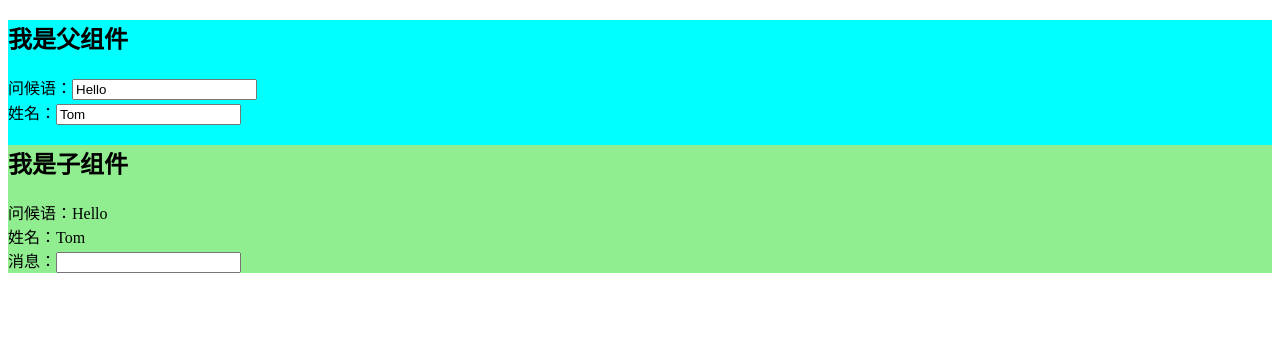
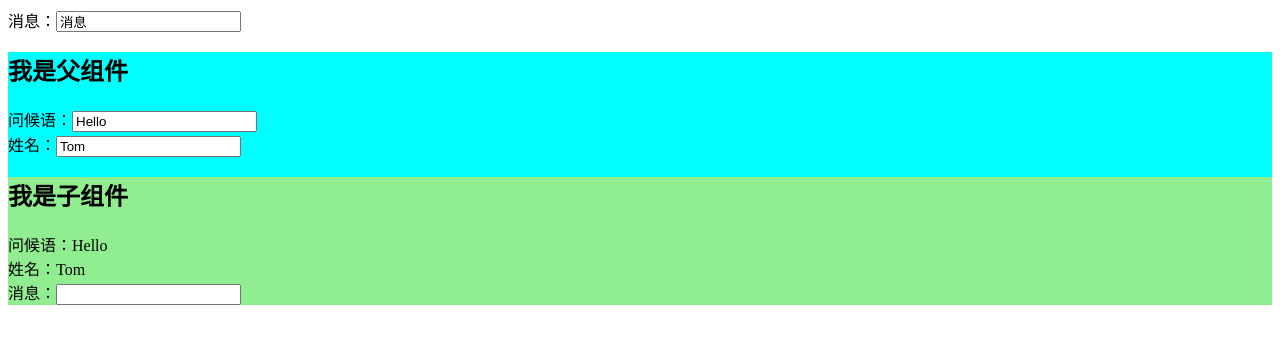
Before and after one commit to MLKG/Ang4, an Angular app: page / in a window 1280 px wide. Shown: the top 344 px of the page. Built offline with nearby package versions, Linux system fonts and the light colour scheme.

Commit message:
第6章：第7节ngDoCheck钩子及变更检测

```diff
--- a/src/app/app.component.html
+++ b/src/app/app.component.html
@@ -9,7 +9,7 @@
 <app-order [stockCode]="stock" [amount]="100"></app-order>-->
 <!--<app-price-quote (buy)="buyHandler($event)"></app-price-quote>
 <app-order [priceQuote]="newPriceQuote"></app-order>-->
-<!--<app-life [titleName]="title"></app-life>-->
+<app-life [titleName]="title"></app-life>
 <!--<div>
   这里是报价组件外部，<br>股票代码是{{newPriceQuote.stockCode}},股票价格是{{newPriceQuote.lastPrice | number: '.2-2'}}
 </div>-->
--- a/src/app/child/child.component.ts
+++ b/src/app/child/child.component.ts
@@ -1,11 +1,11 @@
-import {Component, Input, OnChanges, OnInit, SimpleChanges} from '@angular/core';
+import {Component, DoCheck, Input, OnChanges, OnInit, SimpleChanges} from '@angular/core';
 
 @Component({
   selector: 'app-child',
   templateUrl: './child.component.html',
   styleUrls: ['./child.component.css']
 })
-export class ChildComponent implements OnInit, OnChanges {
+export class ChildComponent implements OnInit, OnChanges, DoCheck {
   @Input()
   greeting: string;
   @Input()
@@ -13,6 +13,9 @@ export class ChildComponent implements OnInit, OnChanges {
     name: string
   };
   message: string;
+  oldUserName: string;
+  changeDetected = false;
+  noChangeCount = 0;
   constructor() { }
 
   ngOnInit() {
@@ -21,5 +24,19 @@ export class ChildComponent implements OnInit, OnChanges {
     console.log(changes);
     console.log(JSON.stringify(changes, null, 2));
   }
+  ngDoCheck(): void {
+    if (this.user.name !== this.oldUserName) {
+      this.changeDetected = true;
+      console.log('DoCheck: user.name从' + this.oldUserName + '变为' + this.user.name);
+      this.oldUserName = this.user.name;
+    }
+    if (this.changeDetected) {
+      this.noChangeCount = 0;
+    } else {
+      this.noChangeCount ++;
+      console.log('DoCheck: user.name没变化时ngDoCheck方法以及被调用' + this.noChangeCount + '次');
+    }
+    this.changeDetected = false;
+  }
 
 }
--- a/src/app/life/life.component.html
+++ b/src/app/life/life.component.html
@@ -1,3 +1,3 @@
-<p>
-  life works!
-</p>
+<div>
+  <div>消息：<input type="text" [(ngModel)]="message"></div>
+</div>
--- a/src/app/life/life.component.ts
+++ b/src/app/life/life.component.ts
@@ -30,6 +30,7 @@ export class LifeComponent implements
   // 输入属性titleName
   @Input()
   titleName: string;
+  message = '消息';
   // 定义一个打印日志的方法
   logIt (msg: string) {
     console.log(`#${logIndex++} ${msg}`);  // #1 ngDoCheck
```
